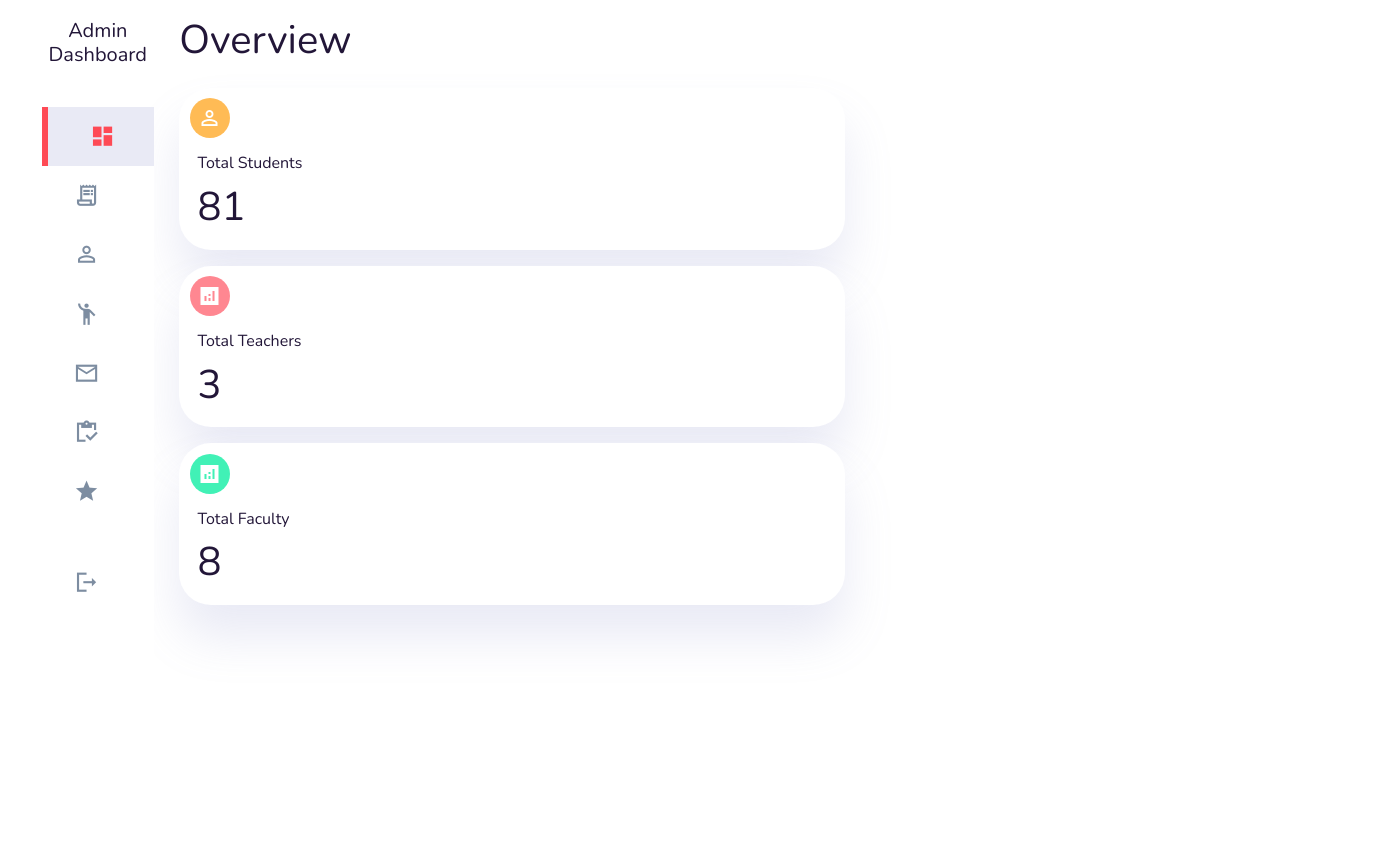
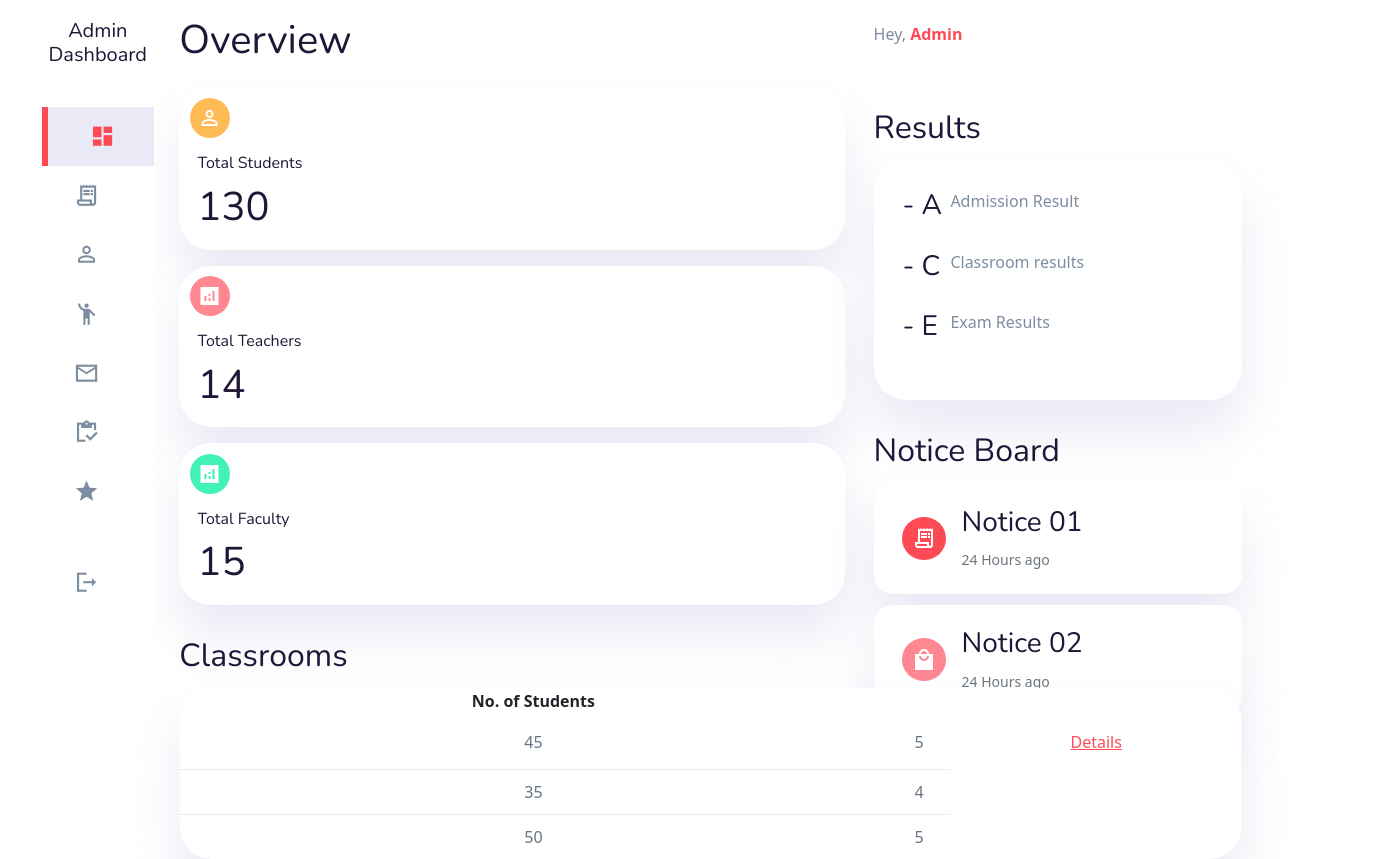
Before and after one commit to MuhammadMubeen1012/fyp-virtual-school, a Next.js app in the folder frontend/: page /dashboard-admin in a window 1280 px wide. Shown: the whole page, 1382 px wide, since content can reach past the window. Before the commit the page ends 800 px from the top, so only its background shows below. Built offline with nearby package versions, Linux system fonts and the light colour scheme; a web font is replaced by a local one.

Commit message:
modified dashboard.

```diff
--- a/frontend/pages/dashboard-admin/index.js
+++ b/frontend/pages/dashboard-admin/index.js
@@ -1,5 +1,6 @@
 import React from 'react';
 import LayoutAdmin from "../../components/Dashboard/Layout/LayoutAdmin";
+import Link from "next/link";
 
 const DashboardAdmin = () => {
     return (
@@ -8,6 +9,8 @@ const DashboardAdmin = () => {
             {/*=============== Start of main ================= */}
             <main >
                 <h1>Overview</h1>
+
+
 
                 {/* ============ Start of insights ============== */}
 
@@ -19,7 +22,7 @@ const DashboardAdmin = () => {
                         <div className="middle">
                             <div className="left">
                                 <h3>Total Students</h3>
-                                <h1>81</h1>
+                                <h1>130</h1>
                             </div>
 
                             {/*<div className="progress">*/}
@@ -41,7 +44,7 @@ const DashboardAdmin = () => {
                         <div className="middle">
                             <div className="left">
                                 <h3>Total Teachers</h3>
-                                <h1>3</h1>
+                                <h1>14</h1>
                             </div>
 
                             {/*<div className="progress">*/}
@@ -63,7 +66,7 @@ const DashboardAdmin = () => {
                         <div className="middle">
                             <div className="left">
                                 <h3>Total Faculty</h3>
-                                <h1>8</h1>
+                                <h1>15</h1>
                             </div>
 
                             {/*<div className="progress">*/}
@@ -84,10 +87,159 @@ const DashboardAdmin = () => {
                 {/*============ END of insights =================== */}
 
 
+                <div className="courses-table">
+
+                    <h2>Classrooms</h2>
+
+                    <table>
+                        <thead>
+                        <tr>
+                            <th>Classroom</th>
+                            <th>No. of Students</th>
+                            <th>No. of Teachers</th>
+                        </tr>
+                        </thead>
+
+                        <tbody>
+                        <tr>
+                            <td>Class 06</td>
+                            <td>45</td>
+                            <td>5</td>
+
+                            <Link href={"/dashboard-teacher/courses/english"} className="primary ">Details</Link>
+                        </tr>
+
+                        <tr>
+                            <td>Class 07</td>
+                            <td>35</td>
+                            <td>4</td>
+                            <td className="primary">Details</td>
+                        </tr>
+                        <tr>
+                            <td>Class 08</td>
+                            <td>50</td>
+                            <td>5</td>
+                            <td className="primary">Details</td>
+                        </tr>
+
+
+                        </tbody>
+                    </table>
+
+                </div>
+
+
+
 
             </main>
             {/*=============== End Of Main  ==================*/}
 
+
+            {/*============= start of Right side*/}
+            <div className="right"  >
+
+                <div className="profile">
+                    <div className="info">
+                        <p>Hey, <b>Admin </b></p>
+                    </div>
+
+                    <div className="profile-photo">
+
+                    </div>
+                </div>
+
+
+                {/*start of recent Updates*/}
+                <div className="recent-updates">
+                    <h2>Results</h2>
+                    <div className="updates">
+
+
+                        <div className="update">
+                            <div className="profile-photo">
+                                <h3>- A</h3>
+                            </div>
+
+                            <div className="message">
+                                <p>
+                                    Admission Result
+                                </p>
+                            </div>
+                        </div>
+
+
+                        <div className="update">
+                            <div className="profile-photo">
+                                <h3>- C</h3>
+                            </div>
+
+                            <div className="message">
+                                <p>
+                                    Classroom results
+                                </p>
+                            </div>
+                        </div>
+
+
+
+                        <div className="update">
+                            <div className="profile-photo">
+                                <h3>- E</h3>
+                            </div>
+
+                            <div className="message">
+                                <p>
+                                    Exam Results
+                                </p>
+
+                            </div>
+                        </div>
+
+
+
+                    </div>
+                </div>
+                {/*end of recent updates*/}
+
+
+                {/*============= start of Upcoming Events*/}
+                <div className="upcoming-events">
+                    <h2>Notice Board</h2>
+                    <div className="item online">
+                        <div className="icon">
+                            <span className="material-icons-sharp">receipt_long</span>
+                        </div>
+                        <div className="right">
+                            <div className="info">
+                                <h3>Notice 01</h3>
+                                <small className="text-muted">24 Hours ago</small>
+                            </div>
+
+                        </div>
+                    </div>
+
+
+
+                    <div className="item offline">
+                        <div className="icon">
+                            <span className="material-icons-sharp">local_mall</span>
+                        </div>
+                        <div className="right">
+                            <div className="info">
+                                <h3>Notice 02</h3>
+                                <small className="text-muted">24 Hours ago</small>
+                            </div>
+
+
+                        </div>
+                    </div>
+
+                </div>
+                {/*============= end of Upcoming Events*/}
+
+
+            </div>
+            {/*============= End of left Side*/}
 
 
         </LayoutAdmin>
```
Also changed, not shown: frontend/pages/dashboard-student/index.js (+109 -46 lines), frontend/pages/dashboard-teacher/index.js (+3 -4 lines).
